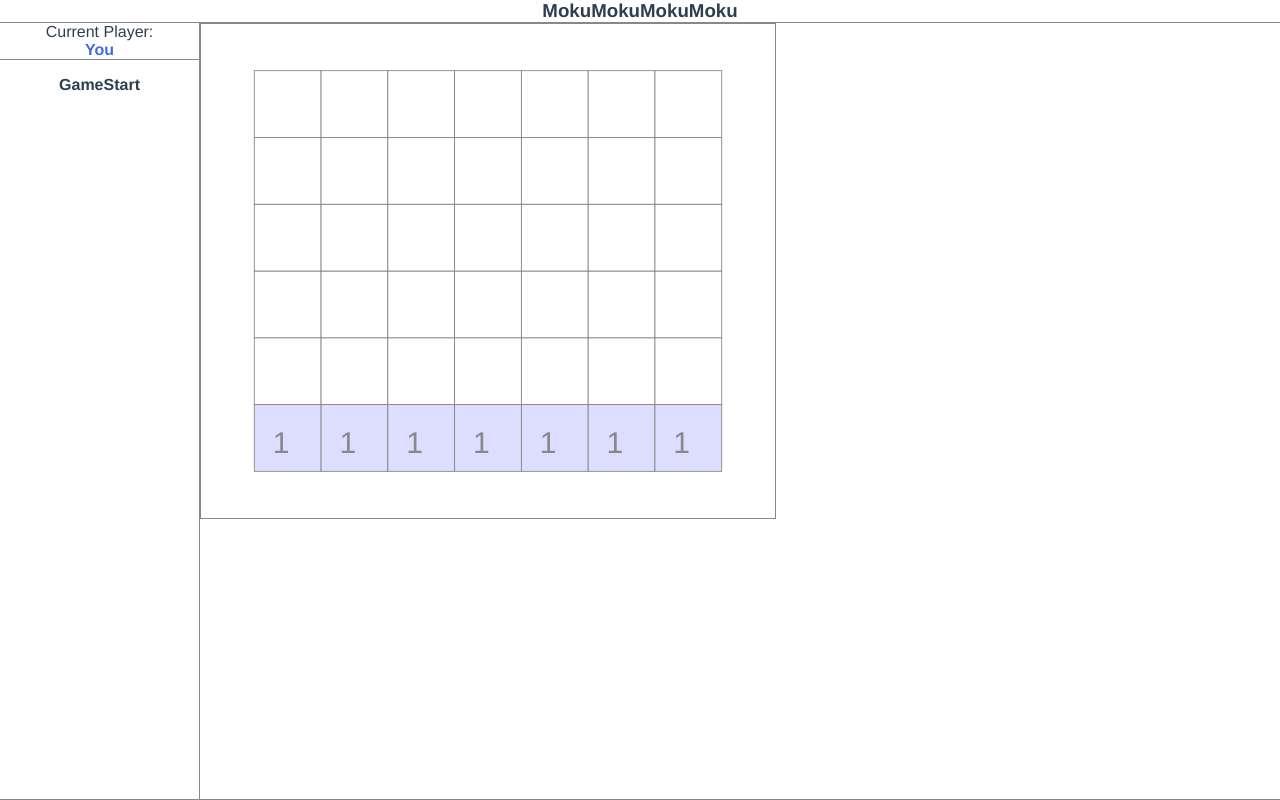
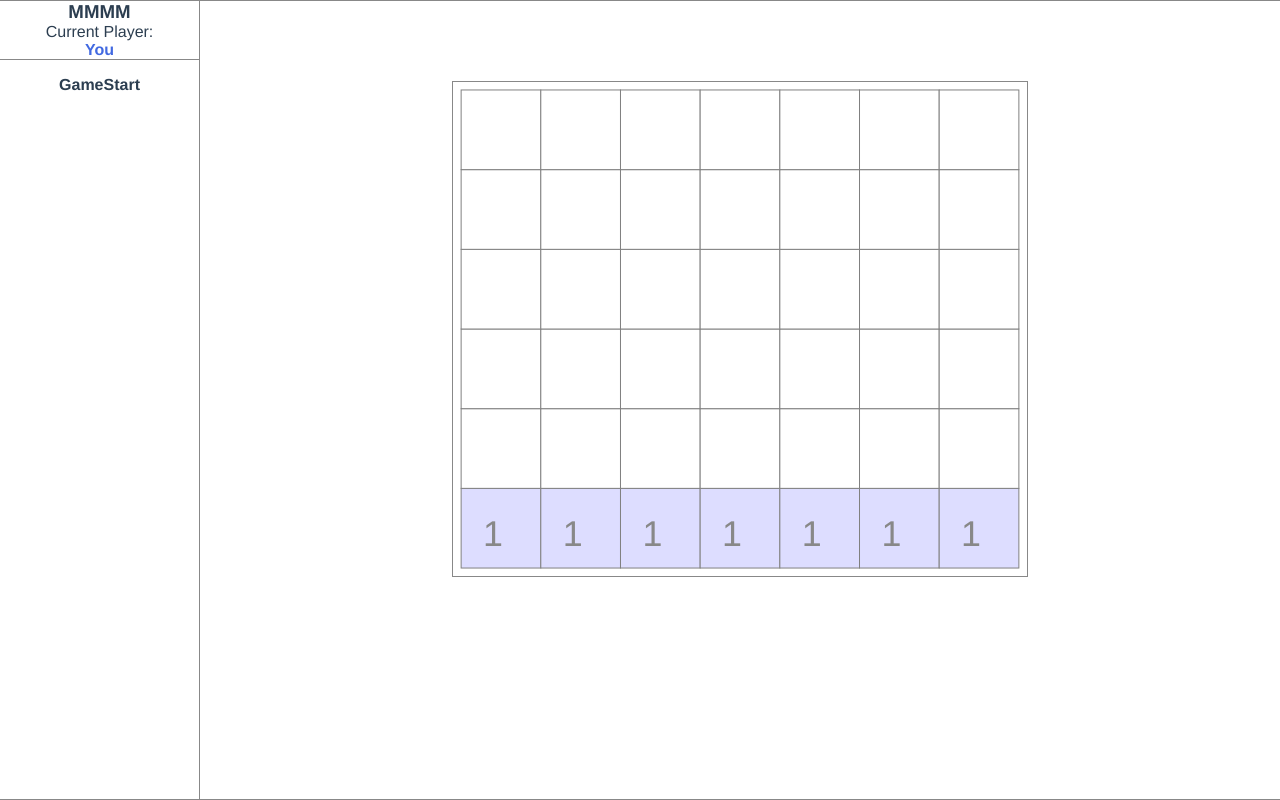
Before and after one commit to corvvs/dena-review, a Vue app in the folder app/: page / in a window 1280 px wide. Built offline with nearby package versions, Linux system fonts and the light colour scheme.

Commit message:
bugfix: スクロールバーによるレイアウト崩れの修正

```diff
--- a/app/src/components/Board.vue
+++ b/app/src/components/Board.vue
@@ -1,5 +1,7 @@
 <template lang="pug">
-svg.board(
+.board
+  .svg
+    svg(
       :transform="geo.transform"
       :viewBox="geo.viewBox.value"
       :width="geo.width"
@@ -192,9 +194,15 @@ ColorYou = royalblue
 ColorOpponent = orange
 
 .board
-  flex-grow 1
-  flex-shrink 1
   padding 40px
+  padding-top 80px
+  display flex
+  flex-direction column
+
+  .svg
+    flex-grow 0
+    flex-shrink 0
+
   svg
     border 1px solid #888
     text
--- a/app/src/views/Game.vue
+++ b/app/src/views/Game.vue
@@ -1,9 +1,9 @@
 <template lang="pug">
 .game
-  .header
-    h3 MokuMokuMokuMoku
   .body
     .info
+      .header
+        h3 MMMM
       .winner(
         v-if="judge.winner.value"
       )
@@ -247,6 +247,9 @@ ColorOpponent = orange
       flex-shrink 1
       overflow-y scroll
 
+  .board
+    flex-grow 1
+    flex-shrink 1
 
   .player
     font-weight bold
```
Lines whose indentation alone changed are shown as unchanged.
